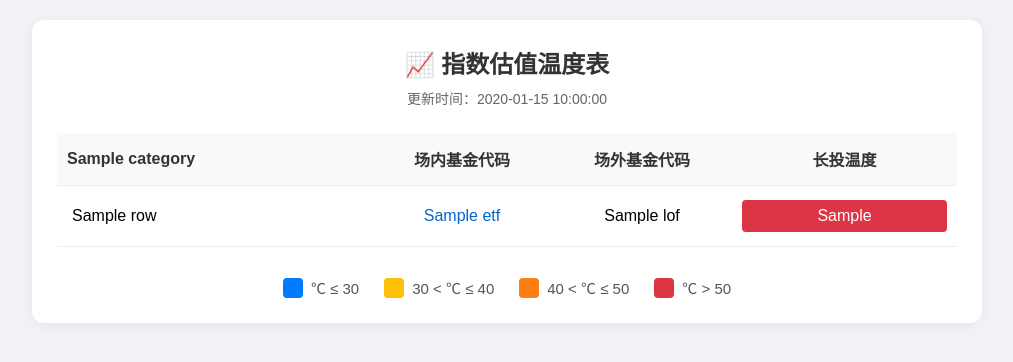
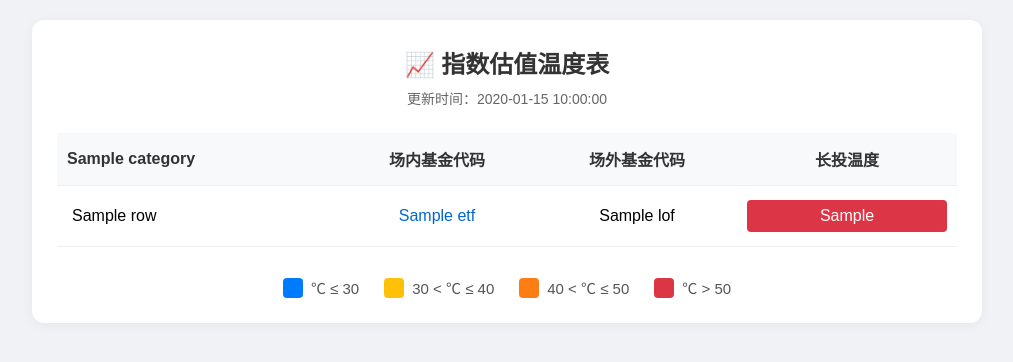
Before and after one commit to zysj8/valuation-dashboard, a Python web app: template templates/index.html in a window 1280 px wide. Shown: the top 362 px of the page, without its empty margins (133-1146 px from the left). Run offline with Jinja, Linux system fonts and the light colour scheme; the template is opened without the code that fills it: most values are stand-ins (such as "Sample title", 1, 10 or a date in 2020).

Commit message:
Update index.html

```diff
--- a/templates/index.html
+++ b/templates/index.html
@@ -41,30 +41,30 @@ body {
     margin-bottom: 25px;
 }
 
-/* 关键：所有表格宽度强制100%，且列宽固定 */
+/* 关键：固定表格布局，列宽用像素精准控制 */
 table {
     width: 100%;
     border-collapse: collapse;
     margin-bottom: 25px;
-    table-layout: fixed; /* 强制表格固定布局，防止错位 */
+    table-layout: fixed;
 }
 
-/* 列宽定义，全局统一 */
-th:nth-child(1), td:nth-child(1) { width: 35%; }
-th:nth-child(2), td:nth-child(2) { width: 20%; }
-th:nth-child(3), td:nth-child(3) { width: 20%; }
-th:nth-child(4), td:nth-child(4) { width: 25%; }
+/* 像素级精准列宽，和你原图比例一致 */
+th:nth-child(1), td:nth-child(1) { width: 280px; } /* 指数名称列 */
+th:nth-child(2), td:nth-child(2) { width: 200px; } /* 场内代码列 */
+th:nth-child(3), td:nth-child(3) { width: 200px; } /* 场外代码列 */
+th:nth-child(4), td:nth-child(4) { width: 220px; } /* 温度列 */
 
 th, td {
     padding: 14px 10px;
-    text-align: center; /* 所有列居中对齐 */
+    text-align: center;
     border-bottom: 1px solid #eee;
     font-size: 16px;
     overflow: hidden;
     text-overflow: ellipsis;
 }
 
-/* 指数名称列单独左对齐 */
+/* 指数名称列左对齐 */
 td:first-child {
     text-align: left;
     padding-left: 15px;
@@ -82,7 +82,7 @@ th {
     color: #333;
 }
 
-/* 温度色块修复：强制居中+固定尺寸 */
+/* 温度色块完美居中 */
 .temp-block {
     display: inline-flex;
     align-items: center;
@@ -98,7 +98,7 @@ th {
 .blue { background-color: #007bff; }
 .red { background-color: #dc3545; }
 
-/* 基金代码颜色美化 */
+/* 场内代码颜色美化 */
 td:nth-child(2) {
     color: #0066cc;
     font-weight: 500;
```
